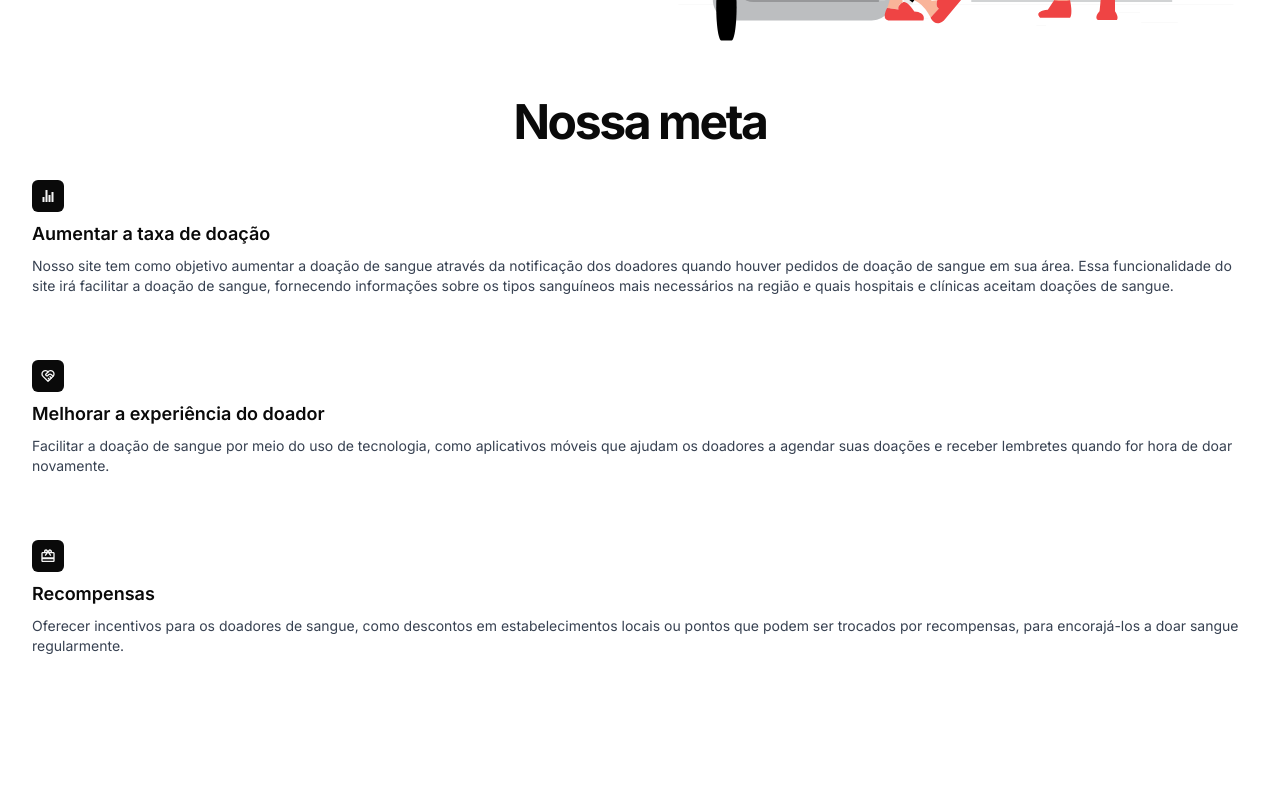
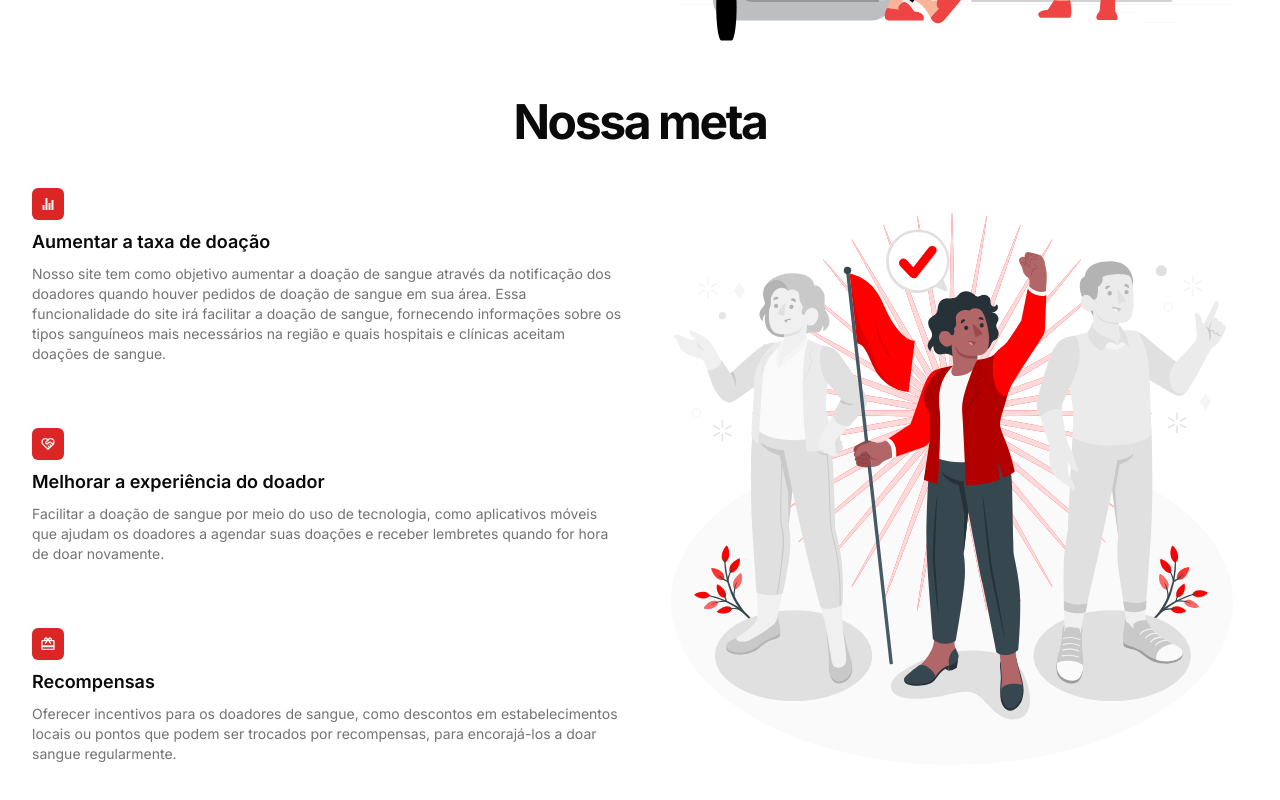
Before and after one commit to GiovanniMori/tcc-blood, a Next.js app: page / in a window 1280 px wide. Shown: the part 478-1278 px from the top of the page. Before the commit the page ends 1166 px from the top, so only its background shows below. Built offline with nearby package versions, Linux system fonts and the light colour scheme; no server answers.

Commit message:
feat: tilt goal section homepage

```diff
--- a/package.json
+++ b/package.json
@@ -64,6 +64,7 @@
     "react-dom": "18.2.0",
     "react-hook-form": "^7.45.4",
     "react-icons": "^4.10.1",
+    "react-parallax-tilt": "^1.7.163",
     "svix": "^1.8.1",
     "tailwind-merge": "^1.14.0",
     "tailwindcss": "3.3.3",
--- a/src/components/homepage/goal.tsx
+++ b/src/components/homepage/goal.tsx
@@ -1,25 +1,19 @@
 import React from "react"
+import { GiDrop } from "react-icons/gi"
 import { IoIosStats } from "react-icons/io"
 import { MdCardGiftcard } from "react-icons/md"
 import { TbHeartHandshake } from "react-icons/tb"
+import Tilt from "react-parallax-tilt"
+import { Separator } from "../ui/separator"
+const ICON_SIZE = 36
 
-const ICON_SIZE = 36
 function Goal() {
   return (
     <div className="flex flex-col items-center gap-8">
       <h1 className="text-3xl font-bold leading-tight tracking-tighter md:text-5xl lg:leading-[1.1]">
         Nossa meta
       </h1>
-      <div className="flex gap-24 items-center">
-        {/* <Tilt>
-        <div className="flex flex-col w-[300px] h-[200px] bg-gradient-to-br from-red-400 to-red-500 rounded-lg p-4 text-white sticky">
-          <GiDrop size={36} className="self-end" />
-          <div>
-            <h1 className="mt-16 font-semibold">Giovanni Vichiatti Mori</h1>
-            <h1 className="ml-4 text-gray-600 font-light">O_NEGATIVO</h1>
-          </div>
-        </div>
-      </Tilt> */}
+      <div className="grid grid-cols-1 md:grid-cols-2 justify-center items-center gap-8">
         <div className="flex flex-col gap-16">
           <GoalCard
             icon={<IoIosStats />}
@@ -46,6 +40,7 @@ function Goal() {
             recompensas, para encorajá-los a doar sangue regularmente."
           />
         </div>
+        <img src="./Leader-amico.svg" />
       </div>
     </div>
   )
@@ -64,11 +59,11 @@ function GoalCard({
 }) {
   return (
     <div className="flex flex-col gap-2 ">
-      <div className="p-2 bg-foreground rounded-md text-secondary w-fit">
+      <div className="p-2 bg-primary   rounded-md text-secondary w-fit">
         {icon}
       </div>
       <h1 className="text-lg font-semibold">{title}</h1>
-      <p className="text-sm text-gray-700">{description}</p>
+      <p className="text-sm text-muted-foreground">{description}</p>
     </div>
   )
 }
```
Also changed, not shown: 1 other file (tests, documents, lock files or other folders).
